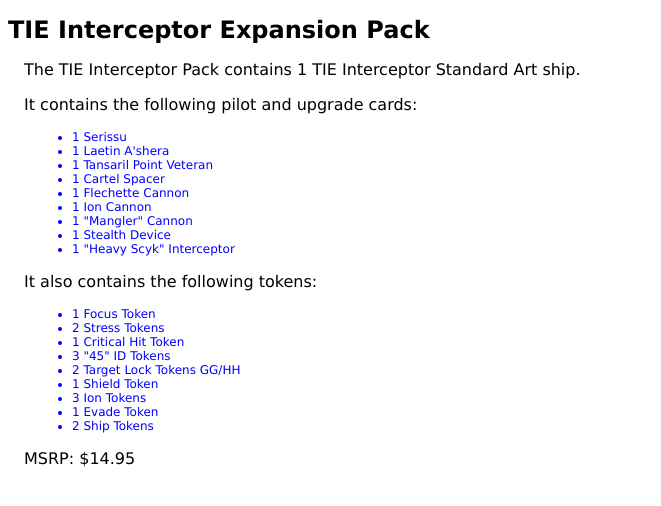
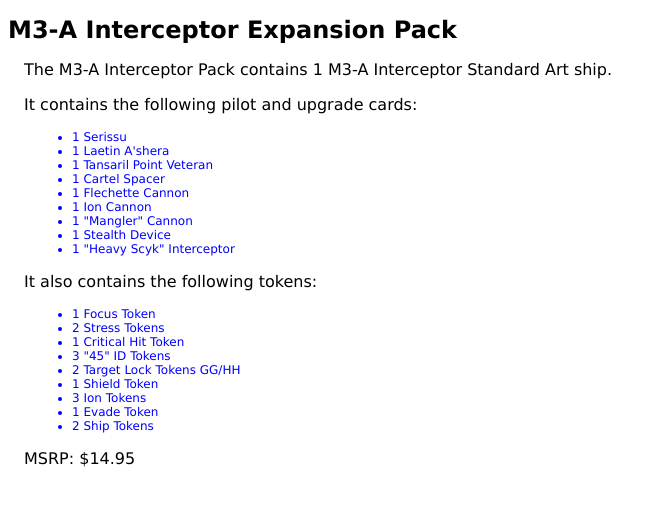
Before and after one commit to minotaur470/X-Wing_Website, a plain HTML site: page m3-a interceptor pack.html in a window 1280 px wide. Shown: the whole page, without its empty margins (0-661 px from the left). Drawn offline with Linux system fonts and the light colour scheme.

Commit message:
Fixed Wave VI

```diff
--- a/m3-a interceptor.html
+++ b/m3-a interceptor pack.html
@@ -3,15 +3,15 @@
 
 	<head>
 
-		<title>TIE Interceptor Expansion Pack</title>
+		<title>M3-Art Interceptor Expansion Pack</title>
 		<link rel="stylesheet" type="text/css" href="stylesheet.css">
 
 	</head>
 
 	<body>
 
-		<h1>TIE Interceptor Expansion Pack</h1>
-		<p>The TIE Interceptor Pack contains 1 TIE Interceptor Standard Art ship.</p>
+		<h1>M3-A Interceptor Expansion Pack</h1>
+		<p>The M3-A Interceptor Pack contains 1 M3-A Interceptor Standard Art ship.</p>
 		<p></p>
 		<p>It contains the following pilot and upgrade cards:</p>
 		<ul>
```
Also changed, not shown: most wanted pack.html (renamed from most wanted pack.txt).
